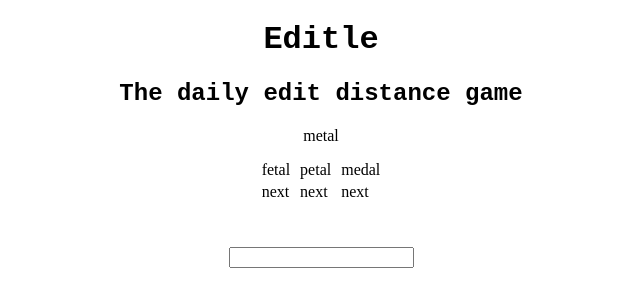
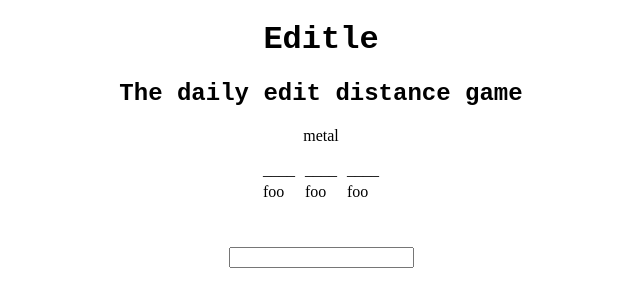
Before and after one commit to bsnyder2/editle, a Next.js app: page / in a window 1280 px wide. Shown: the top 306 px of the page, without its empty margins (319-959 px from the left). Built offline with nearby package versions, Linux system fonts and the light colour scheme.

Commit message:
Fixed dist2 array update issue

```diff
--- a/src/app/components/WordsTable.tsx
+++ b/src/app/components/WordsTable.tsx
@@ -52,31 +52,34 @@ const WordsTable = () => {
         console.log("DATA:" + words5.length);
 
         let startWord;
+        let tempDist1;
         // Get good random start word
         while (true) {
             // randomly choose word
             startWord = words5[Math.floor(words5.length * Math.random())];
             console.log(startWord);
-            const dist1 = stepLevenshtein(startWord, startWord, words5);
-            if (dist1.length >= 2 && dist1.length <= 8) { // dist 1 words should be between 2 and 8
+            tempDist1 = stepLevenshtein(startWord, startWord, words5);
+            if (tempDist1.length >= 2 && tempDist1.length <= 8) { // dist 1 words should be between 2 and 8
                 break;
             }
             console.log("Bad, selecting new word");
         }
 
         setDist1(stepLevenshtein(startWord, startWord, words5));
-        const dist2raw = dist1.map((dist1word) => {
+        const dist2raw = tempDist1.map((dist1word) => {
             return stepLevenshtein(dist1word, startWord, words5);
         })
 
-        const newDist2: string[][] = []
+        const newDist2: string[][] = [];
         // For distance 2, remove all words found in distance 1
         dist2raw.forEach((branch) => {
-            const branchFix = branch.filter((word) => !dist1.includes(word));
+            const branchFix = branch.filter((word) => !tempDist1.includes(word));
+            console.log(branchFix);
             newDist2.push(branchFix);
         });
 
         setDist0(startWord);
+        console.log("newdist2", newDist2);
         setDist2(newDist2);
     };
     return (
@@ -89,7 +92,7 @@ const WordsTable = () => {
                         {/* {Array(dist1.length).fill(<td><SubTable dist1Word={dist1[0]}/></td>)} */}
                         {dist1.map((item, index) => (
                             <td key={index}>
-                                <SubTable dist1Word={item} />
+                                <SubTable dist1Word={item} dist2Words={"foo"} />
                             </td>
                         ))}
                     </tr>
@@ -102,20 +105,26 @@ const WordsTable = () => {
 
 const SubTable = (props) => {
     // const [dist1Word, setDist1Word] = useState<string>("");
+    const [hidden, setHidden] = useState<boolean>(true);
 
     return (<table>
         <tbody>
             <tr>
-                <td>{props.dist1Word}</td>
+                <td>{hidden ?  "____" : props.dist1Word}</td>
             </tr>
             <tr>
-                <td>next</td>
+                <td>{props.dist2Words}</td>
             </tr>
         </tbody>
     </table>);
 }
 
 // Table component- conditionally render # tables within 1 table, depending on # words in dist1
+
+
+const Cell2 = () => {
+
+}
 
 
 const ReadFile: React.FC = () => {
```
